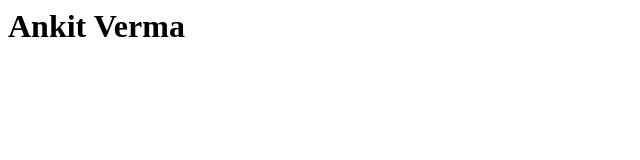
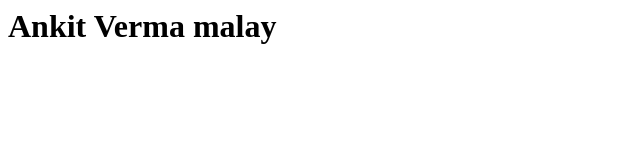
Before and after one commit to ponimark/SSIDIGITAL, a plain HTML site: page index.html in a window 1280 px wide. Shown: the whole page, without its empty margins (0-640 px from the left). Drawn offline with Linux system fonts and the light colour scheme.

Commit message:
Update index.html

```diff
--- a/index.html
+++ b/index.html
@@ -2,6 +2,8 @@
 <body>
 <h1>
 Ankit Verma
+
+  malay
 </h1>
 </body>
 </html>
```
